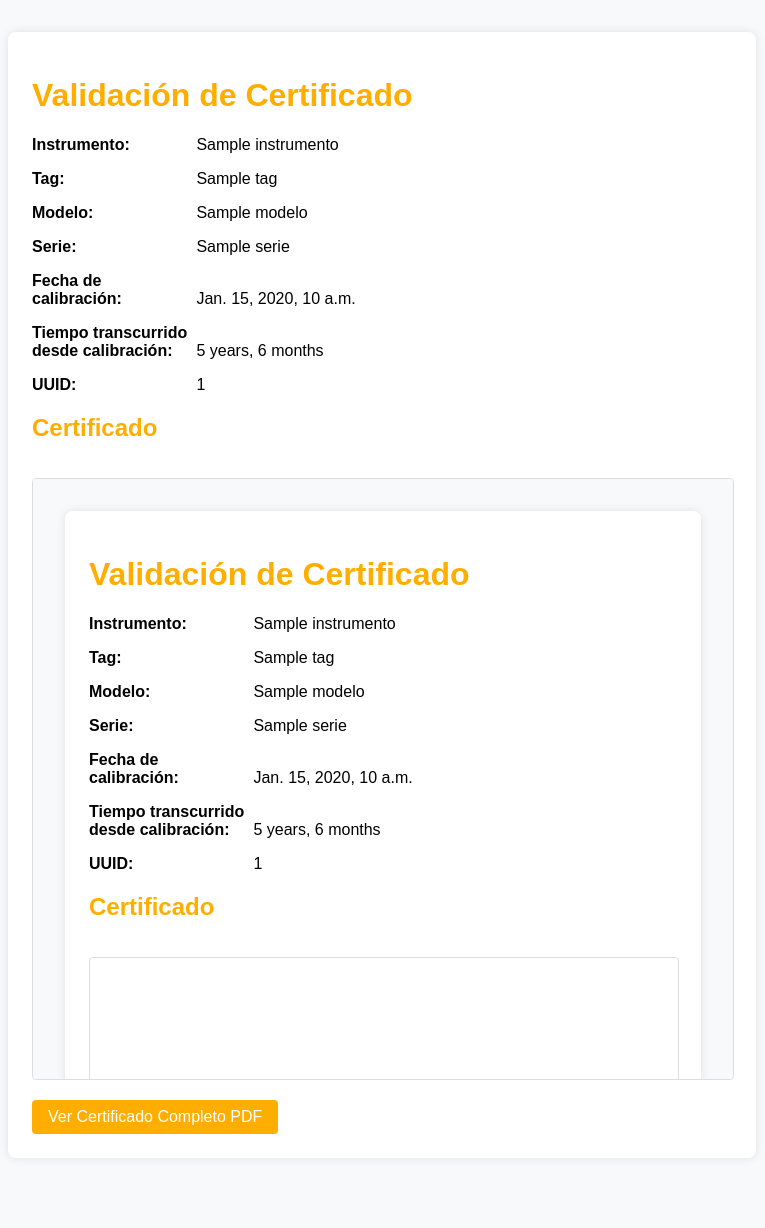
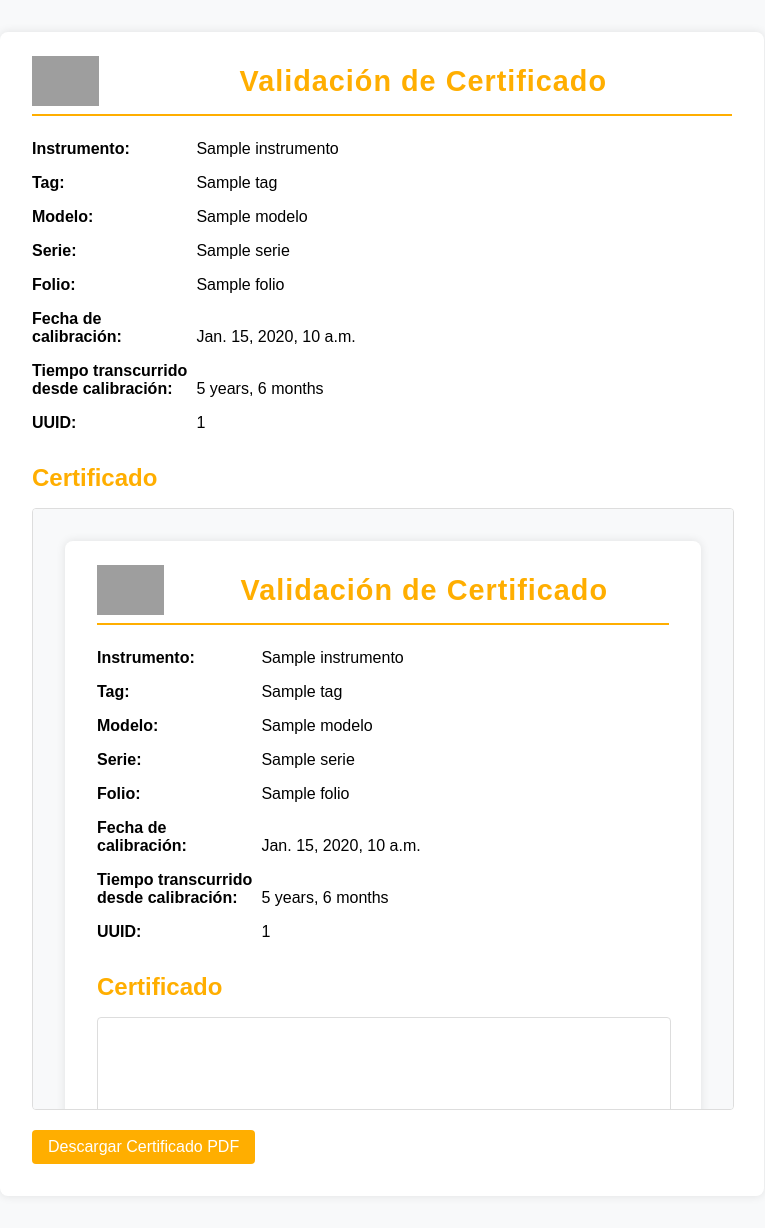
Before and after one commit to israel109910/instrumentosIIESA, a Django app: template codigos/templates/instrumentos/validacion.html in a window 1280 px wide. Shown: the whole page, without its empty margins (258-1023 px from the left). Before the commit the page ends 1134 px from the top, so only its background shows below. Run offline with Django 3.2, Linux system fonts and the light colour scheme; the template is opened without the code that fills it: most values are stand-ins (such as "Sample title", 1, 10 or a date in 2020); grey boxes are pictures that could not be loaded.

Commit message:
version beta final 26/06/2025

```diff
--- a/codigos/templates/instrumentos/detalle.html
+++ b/codigos/templates/instrumentos/detalle.html
@@ -39,7 +39,8 @@
     </div>
 
     <a href="{{ instrumento.certificado.url }}" target="_blank" rel="noopener noreferrer" class="btn btn-primary">
-        Ver Certificado Completo PDF
+        Descargar Certificado  PDF
+
     </a>
     {% else %}
     <div class="alert">
--- a/codigos/templates/instrumentos/validacion.html
+++ b/codigos/templates/instrumentos/validacion.html
@@ -13,18 +13,42 @@
             max-width: 700px;
             margin: auto;
             background: white;
-            padding: 1.5rem;
+            padding: 1.5rem 2rem 2rem 2rem;
             border-radius: 8px;
             box-shadow: 0 0 10px rgba(0,0,0,0.1);
         }
-        h1, h2 {
+        /* Contenedor header flex */
+        .header {
+            display: flex;
+            align-items: center;
+            margin-bottom: 1.5rem;
+            border-bottom: 2px solid #ffae00;
+            padding-bottom: 0.5rem;
+        }
+        .header img {
+            height: 50px;
+            margin-right: 1rem;
+            object-fit: contain;
+        }
+        .header h1 {
+            flex-grow: 1;
+            text-align: center;
             color: #ffae00;
+            font-weight: bold;
+            font-size: 1.8rem;
+            margin: 0;
+            letter-spacing: 1px;
+        }
+
+        h2 {
+            color: #ffae00;
+            margin-top: 2rem;
+            margin-bottom: 1rem;
         }
         iframe {
             width: 100%;
             height: 600px;
             border: 1px solid #ddd;
-            margin-top: 1rem;
             border-radius: 4px;
         }
         .info {
@@ -42,9 +66,12 @@
             color: white;
             text-decoration: none;
             border-radius: 4px;
+            transition: background-color 0.3s ease;
+            border: none;
+            cursor: pointer;
         }
         .btn-primary:hover {
-            background-color: #ffae00;
+            background-color: #e69900;
         }
         .alert {
             margin-top: 1rem;
@@ -58,13 +85,20 @@
 </head>
 <body>
     <div class="container">
-        <h1>Validación de Certificado</h1>
+
+        <div class="header">
+            <!-- Logo IIESA -->
+            <img src="https://www.iiesa-solutions.com.mx/wp-content/uploads/2019/02/IIESA-LOGOTIPO_Mesa-de-trabajo-1.png" alt="IIESA Logo" />
+            <!-- Título centrado -->
+            <h1>Validación de Certificado</h1>
+        </div>
 
         <div class="info">
             <p><strong>Instrumento:</strong> {{ instrumento.nombre }}</p>
             <p><strong>Tag:</strong> {{ instrumento.tag }}</p>
             <p><strong>Modelo:</strong> {{ instrumento.modelo }}</p>
             <p><strong>Serie:</strong> {{ instrumento.serie }}</p>
+            <p><strong>Folio:</strong> {{ instrumento.folio }}</p>
             <p><strong>Fecha de calibración:</strong> {{ instrumento.fecha_calibracion }}</p>
             <p><strong>Tiempo transcurrido desde calibración:</strong> {{ instrumento.fecha_calibracion|timesince }} </p>
             <p><strong>UUID:</strong> {{ instrumento.uuid }}</p>
@@ -73,8 +107,8 @@
         {% if instrumento.certificado %}
             <h2>Certificado</h2>
             <iframe src="{{ instrumento.certificado.url }}" frameborder="0"></iframe>
-            <a href="{{ instrumento.certificado.url }}" target="_blank" rel="noopener noreferrer" class="btn btn-primary">
-                Ver Certificado Completo PDF
+            <a href="{{ instrumento.certificado.url }}" target="_blank" rel="noopener noreferrer" class="btn-primary">
+                Descargar Certificado PDF
             </a>
         {% else %}
             <div class="alert">
```
Also changed, not shown: codigos/templates/base.html (+6 -1 lines), codigos/views.py (+32 -9 lines), imagenes/LOGO.png (added), requirements.txt (line endings or trailing spaces), 1 other file.
